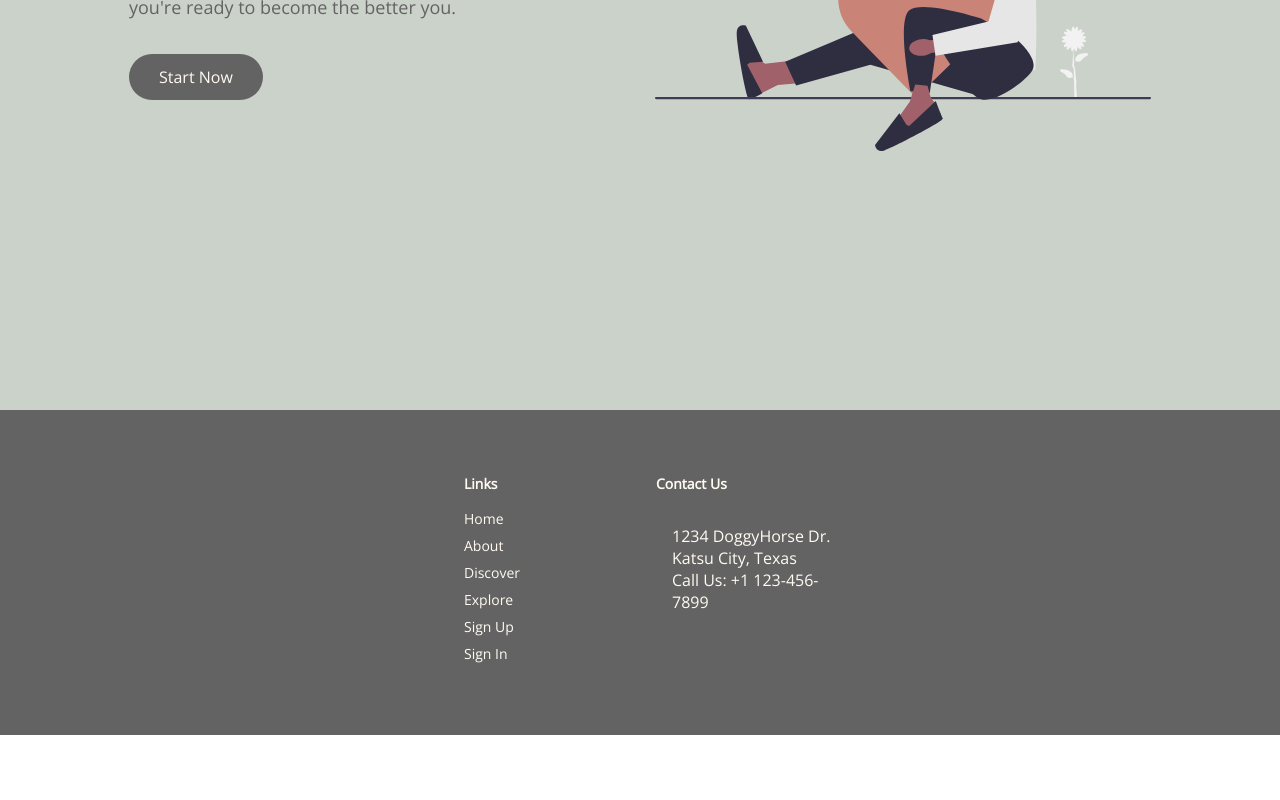
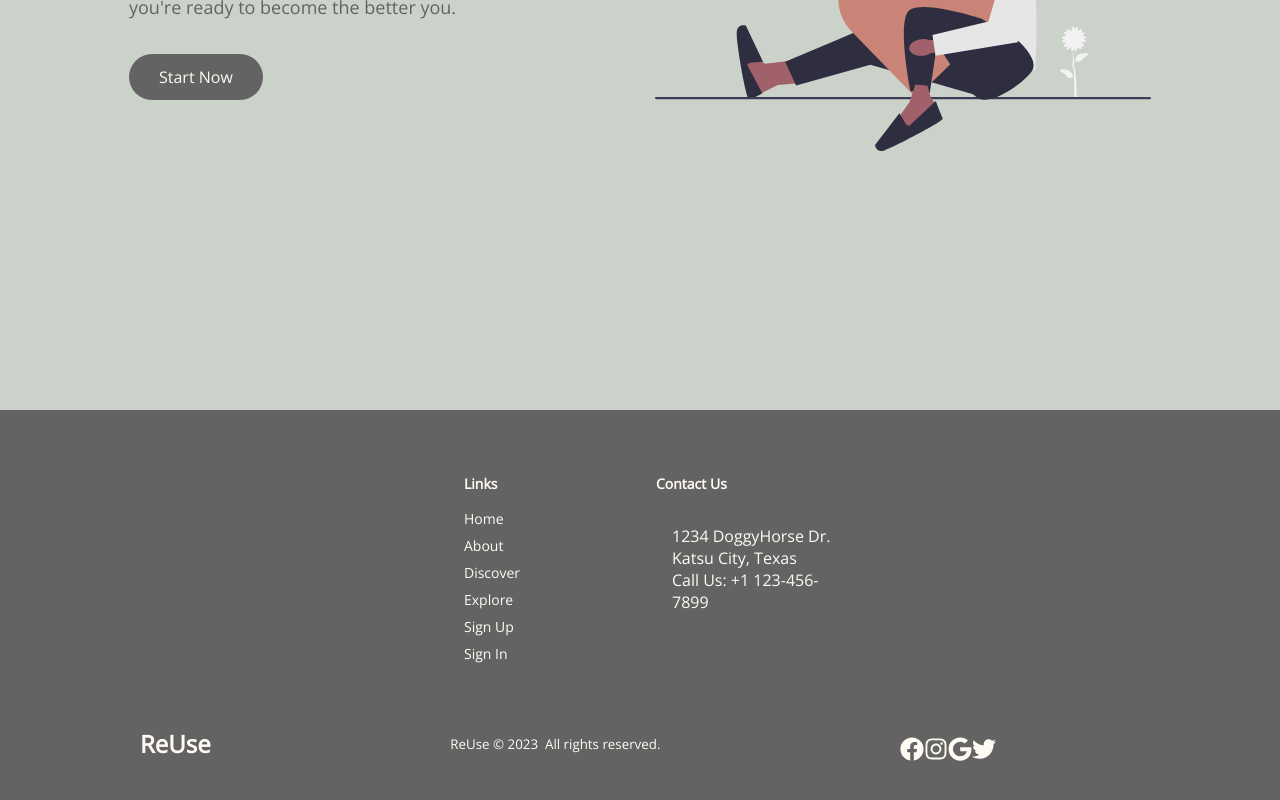
Before and after one commit to kellyhubs/ReUse, a React (Vite) app in the folder home/: page / in a window 1280 px wide. Shown: the part 3770-4570 px from the top of the page. Before the commit the page ends 4505 px from the top, so only its background shows below. Built offline with nearby package versions, Linux system fonts and the light colour scheme.

Commit message:
styled social media in footer

```diff
--- a/home/src/Compontents/Footer/FooterElements.jsx
+++ b/home/src/Compontents/Footer/FooterElements.jsx
@@ -1,7 +1,7 @@
 import styled from 'styled-components';
 import { Link } from 'react-router-dom'; // need link because we have links connected to a page (sign in page)
 
-// styling the footer container
+// styling the footer container (spacing)
 export const FooterContainer = styled.footer`
     background-color: #636363;
 `;
@@ -77,3 +77,50 @@ export const Subtitle = styled.p`
     box-sizing: border-box;
     color: #FFFBF2;
 `;
+
+// styling the footer social media
+export const SocialMedia = styled.div`
+    max-width: 1000px;
+    width: 100%;
+`;
+
+export const SocialMediaWrap = styled.div`
+    display:flex;
+    justify-content: space-between;
+    align-items: center;
+    max-width: 1100px;
+    margin: 40px auto 0 auto;
+
+    @media screen and (max-width: 820px){
+        flex-direction: column
+    }
+`;
+
+export const SocialLogo = styled(Link)`
+    color: #FFFBF2;
+    justify-self: start;
+    cursor: pointer;
+    text-decoration: none;
+    font-size: 1.5rem;
+    display: flex;
+    align-items: center;
+    margin-bottom: 16px;
+    font-weight: bold;
+`;
+
+export const WebsiteRights = styled.small`
+    color: #fffbf2;
+    margin-bottom: 16px;
+`;
+
+export const SocialIcons = styled.div`
+    display:flex;
+    align-items: center;
+    width: 240px;
+`;
+
+export const SocialIconLink = styled.a`
+    color: #fffbf2;
+    font-size: 24px;
+
+`;
--- a/home/src/Compontents/Footer/index.jsx
+++ b/home/src/Compontents/Footer/index.jsx
@@ -1,5 +1,6 @@
 import React from 'react'
-import { FooterContainer, FooterWrap, FooterLinksContainer, FooterLinksWrapper, FooterLinkItems, FooterLinkTitle, FooterLink, Subtitle } from './FooterElements';
+import {FaFacebook, FaInstagram, FaGoogle, FaTwitter} from 'react-icons/fa'
+import { FooterContainer, FooterWrap, FooterLinksContainer, FooterLinksWrapper, FooterLinkItems, FooterLinkTitle, FooterLink, Subtitle, SocialMedia, SocialMediaWrap, SocialLogo, WebsiteRights, SocialIcons, SocialIconLink } from './FooterElements';
 
 function Footer() {
 return (
@@ -33,6 +34,36 @@ return (
                     </FooterLinksWrapper>
 
                 </FooterLinksContainer>
+                {/* social media icons/ credits */}
+                <SocialMedia>
+                <SocialMediaWrap>
+                    <SocialLogo to="/">
+                        ReUse
+                    </SocialLogo>
+                    <WebsiteRights>ReUse © {new Date().getFullYear()}
+                    &nbsp; All rights reserved.
+                    </WebsiteRights>
+                    <SocialIcons>
+                        {/* this is href/<a> because it's not a react router  */}
+                        {/* target blank opens up the webpage in a new tab */}
+                        <SocialIconLink href="//www.facebook.com" target="_blank" aria-label="Facebook">
+                            <FaFacebook />
+                        </SocialIconLink>
+
+                        <SocialIconLink href="//wwww.instagram.com" target="_blank" aria-label="Instagram">
+                            <FaInstagram />
+                        </SocialIconLink>
+
+                        <SocialIconLink href="//www.gmail.com" target="_blank" aria-label="Google">
+                            <FaGoogle />
+                        </SocialIconLink>
+                        <SocialIconLink href="//www.twitter.com" target="_blank" aria-label="Twitter">
+                            <FaTwitter />
+                        </SocialIconLink>
+
+                    </SocialIcons>
+                </SocialMediaWrap>
+                </SocialMedia>
             </FooterWrap>
         </FooterContainer>
     </>
```
